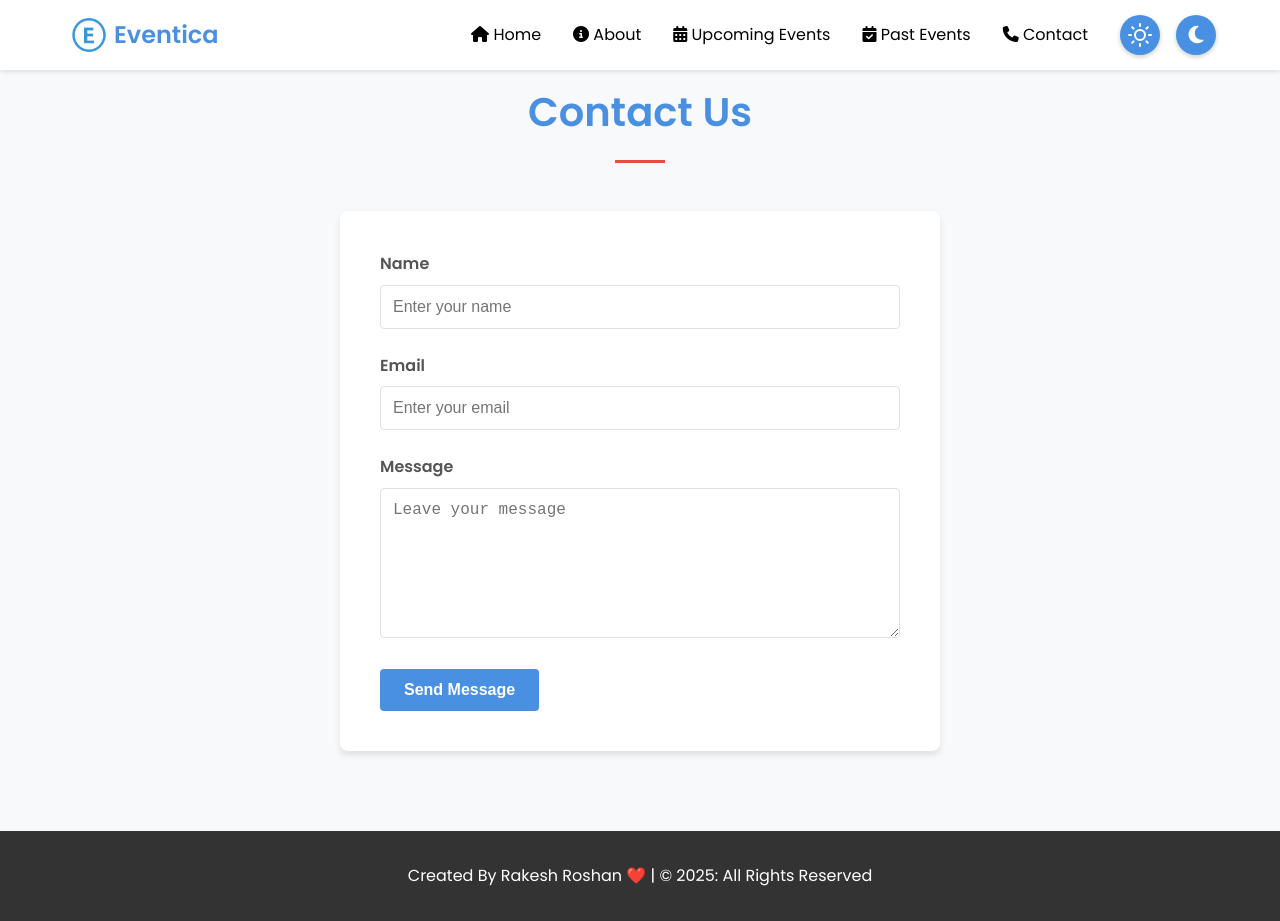
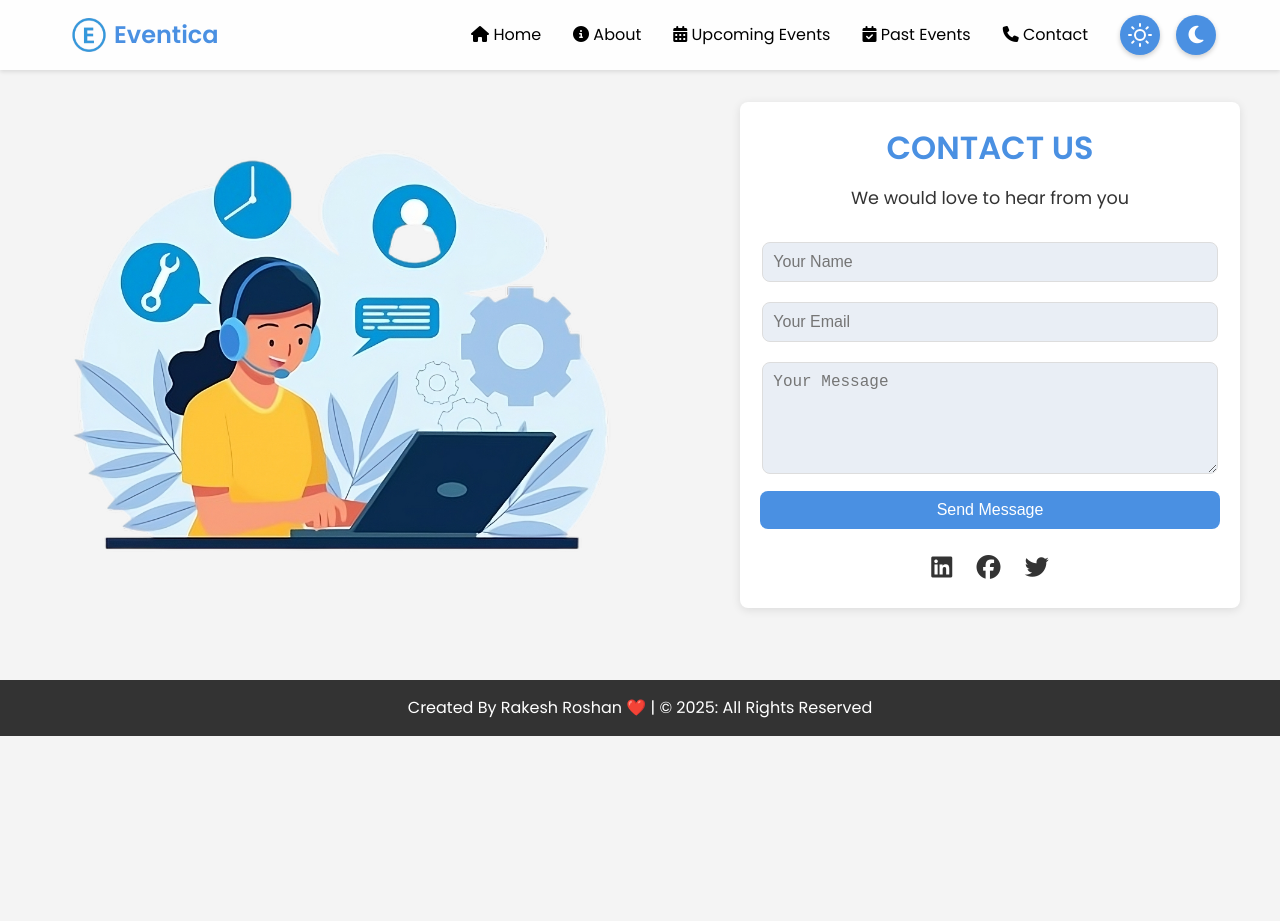
Before and after one commit to swapnilyadv/Eventica, a plain HTML site: page assets/contact/contact.html in a window 1280 px wide. After the commit the page ends 800 px from the top, so only its background shows below. Drawn offline with Linux system fonts and the light colour scheme; files whose address does not match are found by name.

Commit message:
Enhanced the contact us page (#36)

```diff
--- a/assets/contact/contact.css
+++ b/assets/contact/contact.css
@@ -1,3 +1,10 @@
+body {
+    margin: 0;
+    font-family: 'Poppins', sans-serif;
+    background-color: #f7f8fa;
+    color: #333;
+    line-height: 1.6;
+
 /* Dark mode Css */
 
 body.dark-mode .contact-section {
@@ -21,45 +28,54 @@ body.dark-mode .submit-button {
     color: #f4f4f4;
 }
 
-.contact-section {
-    padding: 80px 0;
-    background-color: #f8f9fa;
+/* Main container Css*/
+
+.contact-container {
+    display: flex;
+    flex-wrap: wrap;
+    justify-content: center;
+    align-items: center;
+    padding: 50px 20px 20px 20px;
+    min-height: calc(100vh - 120px);
+    gap: 100px;
 }
 
-.section-title {
-    font-size: 2.5rem;
-    margin-bottom: 40px;
-    text-align: center;
+.illustration-section img {
+    max-width: 100%;
+    width: 600px;
+    height: auto;
 }
 
-.contact-form {
-    max-width: 600px;
-    margin: 0 auto;
-    background-color: #ffffff;
-    padding: 40px;
+.form-section {
+    flex: 1;
+    max-width: 500px;
+    padding: 20px;
+    text-align: center;
+    background-color: #fff;
+    box-shadow: 0 2px 10px rgba(0, 0, 0, 0.1);
     border-radius: 8px;
-    box-shadow: 0 4px 6px rgba(0, 0, 0, 0.1);
 }
 
-.form-group {
-    margin-bottom: 24px;
+.form-section h1 {
+    font-size: 2em;
+    color: #4a90e2;
+    margin-bottom: 10px;
 }
 
-label {
-    display: block;
-    margin-bottom: 8px;
-    font-weight: 600;
-    color: #555;
+.form-section p {
+    font-size: 1.1em;
+    margin-bottom: 20px;
 }
 
-input[type="text"],
-input[type="email"],
-textarea {
-    width: 100%;
-    padding: 12px;
-    border: 1px solid #e0e0e0;
-    border-radius: 4px;
-    font-size: 16px;
+.form-section input,
+.form-section textarea {
+    width: 99%;
+    padding: 10px;
+    margin: 10px 0;
+    border: 1px solid #ddd;
+    background-color: #e9eef5;
+    border-radius: 8px;
+    font-size: 1em;
     transition: border-color 0.3s ease, transform 0.3s ease, box-shadow 0.3s ease;
 }
 
@@ -81,44 +97,74 @@ textarea:focus {
 }
 
 textarea {
-    height: 150px;
     resize: vertical;
 }
 
-.submit-button {
-    background-color: var(--primary-color);
-    color: #ffffff;
+.form-section button {
+    width: 100%;
+    padding: 10px;
+    background: #4a90e2;
+    color: #fff;
     border: none;
-    padding: 12px 24px;
-    font-size: 16px;
-    font-weight: 600;
-    border-radius: 4px;
+    border-radius: 8px;
+    font-size: 1em;
     cursor: pointer;
-    transition:
-        background-color 0.3s ease-in-out,
-        opacity 0.3s ease-in-out,
-        transform 0.3s ease-in-out,
-        box-shadow 0.3s ease-in-out;
+    transition: 0.3s ease;
 }
 
-.submit-button:hover {
-    background-color: var(--primary-color);
-    opacity: 0.9;
-    box-shadow: 0 4px 8px rgba(0, 0, 0, 0.2);
-    transform: translateY(-2px);
+.form-section button:hover {
+    background: #3a78c2;
+    transform: scale(1.02);
 }
 
-.submit-button:active {
-    transform: translateY(0);
-    box-shadow: 0 2px 4px rgba(0, 0, 0, 0.1);
-    transition: all 0.1s ease-in-out;
+.social-links {
+    margin-top: 20px;
 }
 
-.submit-button:focus {
-    outline: none;
-    box-shadow: 0 0 0 3px rgba(var(--primary-rgb), 0.3);
+.social-links a {
+    margin: 0 10px;
+    font-size: 1.5em;
+    color: #333;
+    text-decoration: none;
+    transition: color 0.3s ease;
 }
 
-.submit-button:focus:not(:active) {
-    transition: box-shadow 0.3s ease-in-out;
+.social-links a:hover {
+    color: #4a90e2;
 }
+
+/* Footer Css*/
+
+footer {
+    text-align: center;
+    padding: 15px 20px;
+    background-color: #333;
+    color: white;
+    font-size: 1em;
+}
+
+/* Media queries for responsiveness */
+
+@media (max-width: 768px) {
+    .contact-container {
+        gap: 10px;
+    }
+
+    .form-section {
+        max-width: 100%;
+    }
+}
+
+@media (max-width: 480px) {
+    .form-section h1 {
+        font-size: 1.5em;
+    }
+
+    .form-section p {
+        font-size: 0.9em;
+    }
+
+    footer {
+        font-size: 0.9em;
+    }
+}
--- a/assets/contact/contact.html
+++ b/assets/contact/contact.html
@@ -57,37 +57,36 @@
 
     <!-- Contact form section -->
     <main>
-        <section class="contact-section">
-            <div class="container">
-                <h1 class="section-title">Contact Us</h1>
-                <form class="contact-form" name="Eventica Contact" autocomplete="off" netlify>
-                    <div class="form-group">
-                        <label for="name">Name</label>
-                        <input type="text" id="name" name="name" placeholder="Enter your name" required>
+        <div class="contact-container">
+            <div class="illustration-section">
+                <img src="../images/contact.png" alt="Contact Illustration">
             </div>
-                    <div class="form-group">
-                        <label for="email">Email</label>
-                        <input type="email" id="email" name="email" placeholder="Enter your email" required>
+            <div class="form-section">
+                <h1>CONTACT US</h1>
+                <p>We would love to hear from you</p>
+                <form name="Eventica Contact" autocomplete="off" netlify>
+                    <input type="text" id="name" name="name" placeholder="Your Name" required>
+                    <input type="email" id="name" name="email" placeholder="Your Email" required>
+                    <textarea id="message" name="message" rows="5" placeholder="Your Message" required></textarea>
+
+                    <button type="submit">Send Message</button>
+                </form>
+                <div class="social-links">
+                    <a href="https://www.linkedin.com/in/rakesh-roshan-9100" target="_blank"><i class="fab fa-linkedin"></i></a>
+                    <a href="https://www.facebook.com/rakesh6203" target="_blank"><i class="fab fa-facebook"></i></a>
+                    <a href="https://twitter.com/rakeshroshan73" target="_blank"><i class="fab fa-twitter"></i></a>
                 </div>
-                    <div class="form-group">
-                        <label for="message">Message</label>
-                        <textarea id="message" name="message" placeholder="Leave your message" required></textarea>
             </div>
-                    <button type="submit" class="submit-button">Send Message</button>
-                </form>
         </div>
-        </section>
     </main>
 
     <!-- Footer section -->
-    <footer class="footer">
-        <div class="container">
+    <footer>
         <p class="copyright">Created By Rakesh Roshan ❤️ | ©
             <script>
                 document.write(new Date().getFullYear());
             </script>: All Rights Reserved
         </p>
-        </div>
     </footer>
 
     <!-- Scroll to top button -->
--- a/style.css
+++ b/style.css
@@ -456,11 +456,12 @@ body {
 
 /* Footer Css */
 
-.footer {
+footer {
+    text-align: center;
+    padding: 15px 20px;
     background-color: #333;
-    color: #fff;
-    text-align: center;
-    padding: 2rem 0;
+    color: white;
+    font-size: 1em;
 }
 
 /* Dark mode Css */
```
Also changed, not shown: index.html (+6 -8 lines), assets/images/contact.png (added). Lines whose indentation alone changed are shown as unchanged.
